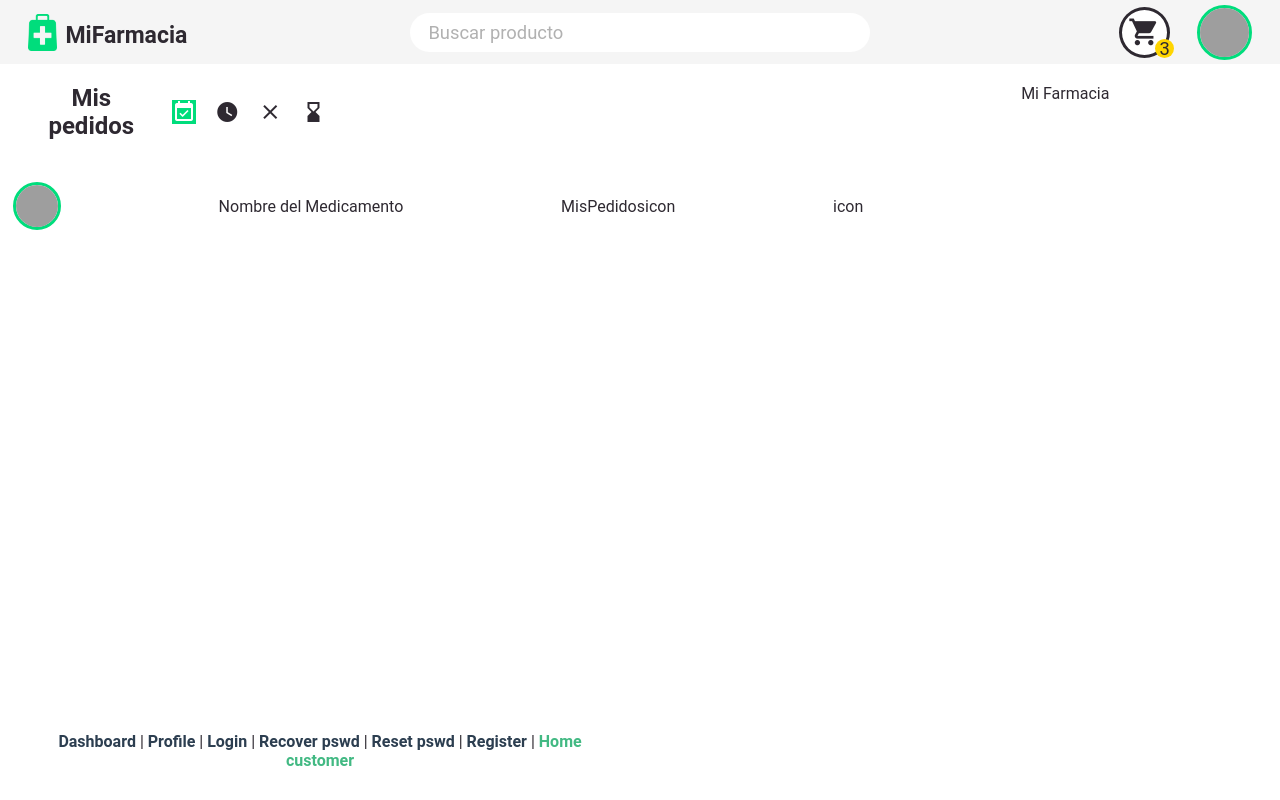
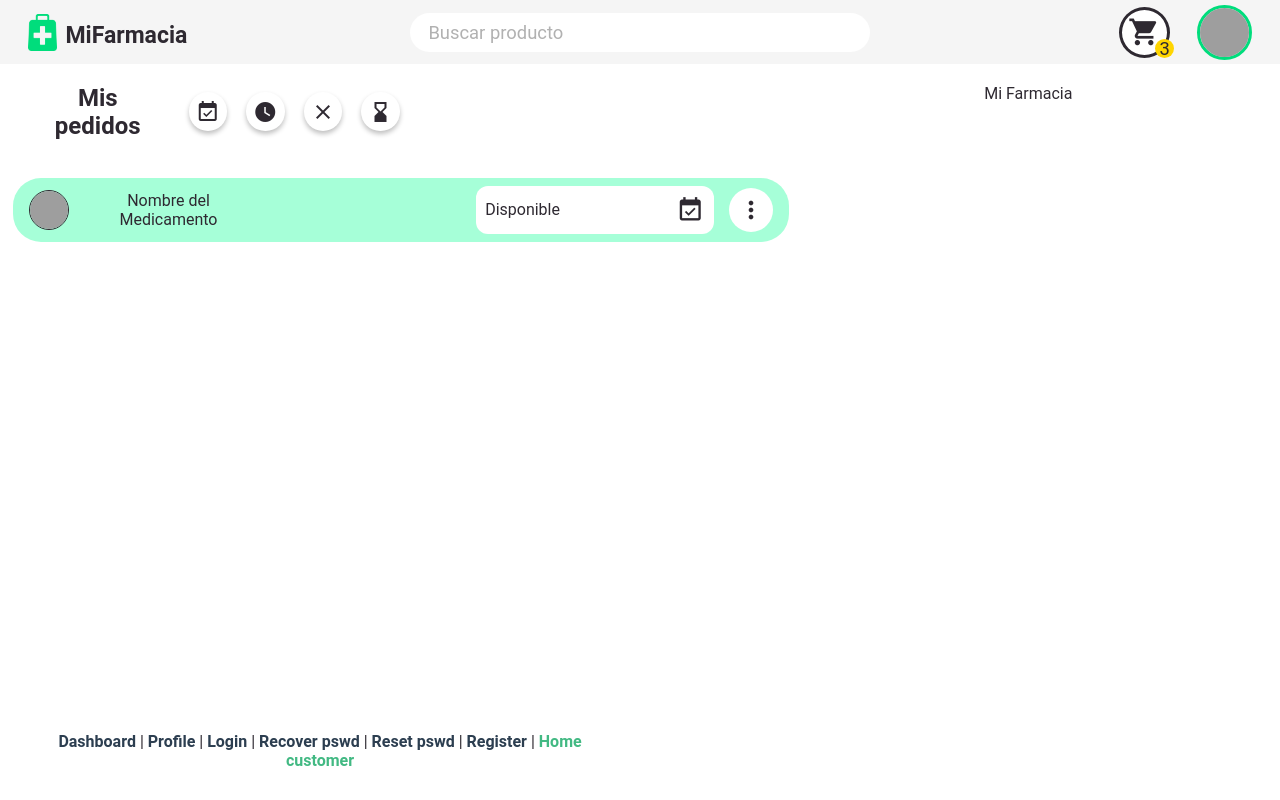
Before and after one commit to bereydev/mifarma-api, a Vue app in the folder frontend/: page /customer/home in a window 1280 px wide. Built offline with nearby package versions, Linux system fonts and the light colour scheme; grey boxes are pictures that could not be loaded.

Commit message:
Almost done with order component

```diff
--- /dev/null
+++ b/frontend/src/components/HomeSelector.vue
@@ -0,0 +1,104 @@
+<template>
+	<div class="selector">
+		<h1>Mis pedidos</h1>
+		<div class="button-panel">
+			<button
+				@click="onClick(0)"
+				:class="[
+					selected == '0' ? 'selected' : '',
+					'material-icons selectorIcon',
+				]"
+			>
+				event_available
+			</button>
+            <button
+				@click="onClick(1)"
+				:class="[
+					selected == '1' ? 'selected' : '',
+					'material-icons selectorIcon',
+				]"
+			>
+				watch_later
+			</button>
+            <button
+				@click="onClick(2)"
+				:class="[
+					selected == '2' ? 'selected' : '',
+					'material-icons selectorIcon',
+				]"
+			>
+				close
+			</button>
+            <button
+				@click="onClick(3)"
+				:class="[
+					selected == '3' ? 'selected' : '',
+					'material-icons selectorIcon',
+				]"
+			>
+				hourglass_bottom
+			</button>
+
+		</div>
+	</div>
+</template>
+
+<script>
+	export default {
+		name: "HomeSelector",
+		data() {
+			return {
+				selected: "-1",
+			};
+		},
+		methods: {
+			onClick(id) {
+				if (this.selected === id) {
+					this.selected = -1;
+				} else {
+					this.selected=id;
+				}
+			},
+		},
+	};
+</script>
+
+
+<style scoped>
+	button {
+		border: none;
+	}
+	h1 {
+		font-size: 1.5em;
+		padding: 0;
+		margin-block-start: 0px;
+		margin-block-end: 0px;
+	}
+	.selectorIcon {
+		background-color: white;
+		color: #2e2931;
+		border-radius: 50%;
+		font-size: 1.5em !important;
+		padding: 7.5%;
+		box-shadow: 0px 3px 5px #c0c0c0;
+	}
+
+	.selected {
+		background-color: #00dd7c;
+		color: white;
+	}
+	.selector {
+		display: flex;
+		align-items: center;
+		justify-content: space-between;
+		gap: 10%;
+		width: 35%;
+		padding: 0 0 5% 2.5%;
+	}
+	.button-panel {
+		display: flex;
+		align-items: center;
+		justify-content: flex-start;
+		gap: 20%;
+	}
+</style>
--- /dev/null
+++ b/frontend/src/components/Order.vue
@@ -0,0 +1,93 @@
+<template>
+	<div class="order" :style="{ 'background-color': backgroundColor }">
+		<div class="row-left">
+			<img
+				class="drug-pic"
+				src="https://images.pexels.com/photos/159211/headache-pain-pills-medication-159211.jpeg?cs=srgb&dl=pexels-pixabay-159211.jpg&fm=jpg"
+				alt="Foto de perfil"
+			/>
+			<span>Nombre del Medicamento</span>
+		</div>
+		<div class="row-right">
+			<div class="order-time">
+				<span>Disponible</span>
+				<i class="material-icons time-icon">event_available</i>
+			</div>
+			<button class="material-icons dots">more_vert</button>
+		</div>
+	</div>
+</template>
+
+<script>
+	export default {
+		name: "Order",
+		props: {
+			status: Number,
+		},
+		computed: {
+			backgroundColor() {
+				if (this.status === 0) return "#A6FFD8";
+				if (this.status === 1) return "#FFEE97";
+				if (this.status === 2) return "#FFA192";
+				else return "#ADADAD";
+			},
+		},
+	};
+</script>
+
+<style scoped>
+	.order {
+		display: flex;
+		align-items: center;
+		justify-content: space-between;
+		padding: 0.5em 1em 0.5em 1em;
+		border-radius: 28px;
+	}
+	.drug-pic {
+		border-radius: 50%;
+		width: 2.5em;
+		height: 2.5em;
+		border: 1px solid #2e2931;
+	}
+
+    .dots {
+		background-color: white;
+		color: #2e2931;
+		border-radius: 50%;
+		font-size: 1.75em !important;
+		padding: .3em;
+        border: none;
+	}
+
+    .time-icon {
+		color: #2e2931;
+		font-size: 1.75em !important;
+        border: none;
+	}
+
+
+
+	.order-time {
+		display: flex;
+		align-items: center;
+		justify-content: space-between;
+		width: 80%;
+        padding: .6em;
+        border-radius: 12px;
+        background-color: white;
+	}
+	.row-left {
+		display: flex;
+		gap: 1em;
+		width: 30%;
+		align-items: center;
+		justify-content: flex-start;
+	}
+	.row-right {
+		display: flex;
+		gap: 0.15em;
+		align-items: center;
+        width: 40%;
+        justify-content: space-between;
+	}
+</style>
--- a/frontend/src/views/customer/Home.vue
+++ b/frontend/src/views/customer/Home.vue
@@ -1,36 +1,11 @@
 <template>
 	<body>
-
-        <NavBarIn/>
-
+		<NavBarIn />
 
 		<div class="panels">
 			<div class="dashboard">
-				<div class="selector">
-					<h1>Mis pedidos</h1>
-					<div class="button-panel">
-						<i class="material-icons selectorIcon" id="icon1"
-							>event_available</i
-						>
-						<i class="material-icons selectorIcon">watch_later</i>
-						<i class="material-icons selectorIcon">close</i>
-						<i class="material-icons selectorIcon">hourglass_bottom</i>
-					</div>
-				</div>
-
-				<div class="order">
-					<img
-						class="profile-pic"
-						src="https://images.unsplash.com/photo-1618397306947-68dd11e97812?crop=entropy&cs=srgb&fm=jpg&ixid=MnwxNDU4OXwwfDF8cmFuZG9tfHx8fHx8fHx8MTYzNDg2MjE3Mg&ixlib=rb-1.2.1&q=85"
-						alt="Foto de perfil"
-					/>
-					<span>Nombre del Medicamento</span>
-					<div class="order-time">
-						<span>MisPedidos</span>
-						<div>icon</div>
-					</div>
-					<div>icon</div>
-				</div>
+				<HomeSelector />
+				<Order :status="0" />
 			</div>
 			<div class="pharma-info">
 				<span>Mi Farmacia</span>
@@ -40,66 +15,27 @@
 </template>
 
 <script>
-	import NavBarIn from '../../components/NavBarIn.vue';
+	import NavBarIn from "../../components/NavBarIn.vue";
+	import HomeSelector from "../../components/HomeSelector.vue";
+	import Order from "../../components/Order.vue";
 
 	export default {
 		name: "Register",
 		components: {
 			NavBarIn,
+			HomeSelector,
+			Order,
 		},
 	};
 </script>
 
 
 <style scoped>
-
-
 	body {
 		margin: 0;
 		font-family: Roboto;
 		font-size: 1em;
 		color: #2e2931;
-	}
-
-	img {
-		width: 3em;
-	}
-
-
-
-	#icon1 {
-		background-color: #00dd7c;
-		color: white;
-	}
-	#icon2 {
-		background-color: #00dd7c;
-		color: white;
-	}
-	#icon3 {
-		background-color: #00dd7c;
-		color: white;
-	}
-	#icon4 {
-		background-color: #00dd7c;
-		color: white;
-	}
-
-	.profile-pic {
-		border-radius: 100%;
-		width: 3em;
-		height: 3em;
-		border: 3px solid #00dd7c;
-	}
-
-	spacer {
-		flex: 1 1 auto;
-	}
-
-	h1 {
-		font-size: 1.5em;
-		padding: 0;
-		margin-block-start: 0px;
-		margin-block-end: 0px;
 	}
 
 	.small-text {
@@ -118,37 +54,10 @@
 	.dashboard {
 		display: flex;
 		flex-direction: column;
-		flex: 1.5 1 auto;
-	}
-	.selector {
-		display: flex;
-		align-items: center;
-		justify-content: space-between;
-		gap: 10%;
-		width: 30%;
-		padding: 0 0 5% 2.5%;
-	}
-
-	.button-panel {
-		display: flex;
-		align-items: center;
-		justify-content: flex-start;
-		gap: 20%;
-	}
-
-	.order {
-		display: flex;
-		align-items: center;
-		justify-content: space-between;
-	}
-
-	.order-time {
-		display: flex;
-		align-items: center;
-		justify-content: space-between;
+		width: 65%;
 	}
 
 	.pharma-info {
-		flex: 1 1 auto;
+		width: 40%;
 	}
 </style>
```
